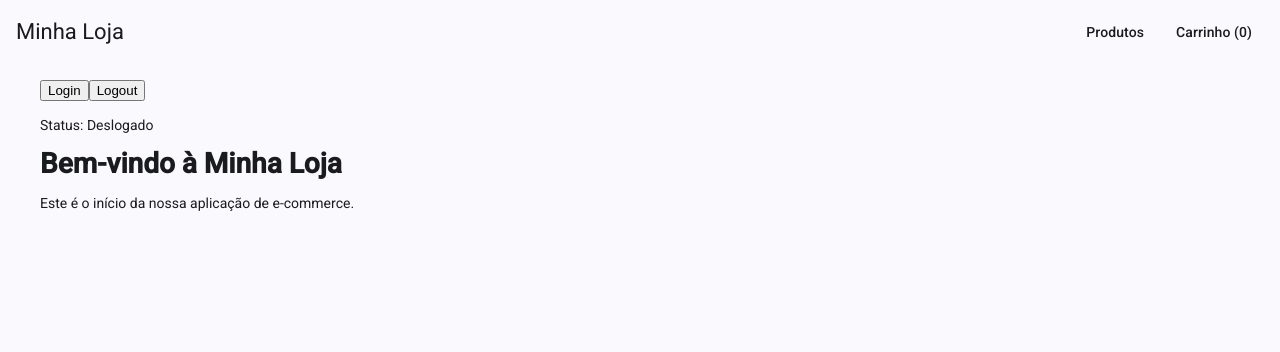
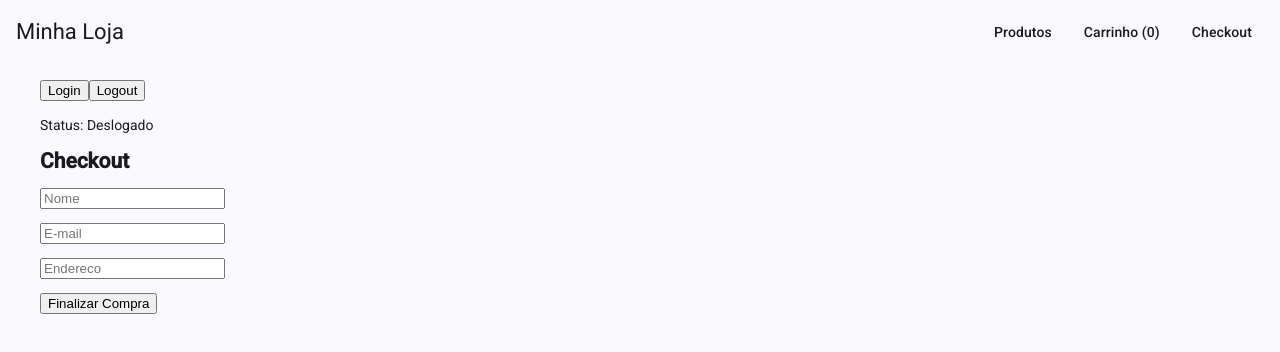
Before and after one commit to ribeiroyasmin06/meu-primeiro-app, an Angular app: page /checkout in a window 1280 px wide. Before the commit this address led to /. Shown: the top 352 px of the page. Built offline with nearby package versions, Linux system fonts and the light colour scheme.

Commit message:
Reactive Forms

```diff
--- a/src/app/app.routes.ts
+++ b/src/app/app.routes.ts
@@ -1,22 +1,23 @@
-import { authGuard } from './core/auth.guard';
 import { Routes } from '@angular/router';
+  import { ListaProdutos } from './features/produtos/lista-produtos/lista-produtos';
+  import { Carrinho } from './features/carrinho/carrinho/carrinho';
+
+
+
   export const routes: Routes = [
     {
       path: '',
-    loadComponent: () => import('./features/home/home/home').then((m) => m.Home),
-  },
-  {
-    path: 'produtos',
-    loadComponent: () =>
-      import('./features/produtos/lista-produtos/lista-produtos').then((m) => m.ListaProdutos),
+      component: ListaProdutos,
     },
     {
       path: 'carrinho',
-    canActivate: [authGuard],
-    loadComponent: () => import('./features/carrinho/carrinho/carrinho').then((m) => m.Carrinho),
+      component: Carrinho,
     },
+
   {
-    path: '**',
-    redirectTo: '',
+    path: 'checkout',
+    loadComponent: () => import('./features/checkout/checkout/checkout').then((m) => m.Checkout),
   },
+
+
   ];
--- /dev/null
+++ b/src/app/features/checkout/checkout/checkout.html
@@ -0,0 +1,8 @@
+ <h2>Checkout</h2>
+  <form [formGroup]="formulario">
+    <p><input type="text" formControlName="nome" placeholder="Nome" /></p>
+    <p><input type="email" formControlName="email" placeholder="E-mail" /></p>
+    <p><input type="text" formControlName="endereco" placeholder="Endereco" /></p>
+
+    <button type="button" (click)="finalizar()">Finalizar Compra</button>
+  </form>
--- /dev/null
+++ b/src/app/features/checkout/checkout/checkout.ts
@@ -0,0 +1,27 @@
+import { Component, inject} from '@angular/core';
+import { ReactiveFormsModule, FormGroup, FormControl } from '@angular/forms';
+
+import { CarrinhoService } from '../../../core/services/carrinho.service';
+
+@Component({
+  selector: 'app-checkout',
+  imports: [ReactiveFormsModule],
+  templateUrl: './checkout.html',
+  styleUrl: './checkout.css',
+})
+
+
+export class Checkout {
+    carrinhoService = inject(CarrinhoService);
+
+    formulario = new FormGroup({
+      nome: new FormControl(''),
+      email: new FormControl(''),
+      endereco: new FormControl(''),
+    });
+
+    finalizar() {
+      console.log('Dados do formulário:', this.formulario.value);
+      console.log('Itens do carrinho:', this.carrinhoService.itens());
+    }
+  }
--- a/src/app/shared/layout/header/header.html
+++ b/src/app/shared/layout/header/header.html
@@ -3,4 +3,5 @@
     <span class="flex-spacer"></span>
     <button mat-button routerLink="/produtos">Produtos</button>
     <button mat-button routerLink="/carrinho">Carrinho ({{ quantidade() }})</button>
+    <button mat-button routerLink="/checkout">Checkout</button>
   </mat-toolbar>
```
Also changed, not shown: src/app/features/checkout/checkout/checkout.css (added), 1 other file (tests, documents, lock files or other folders). Lines whose indentation alone changed are shown as unchanged.
